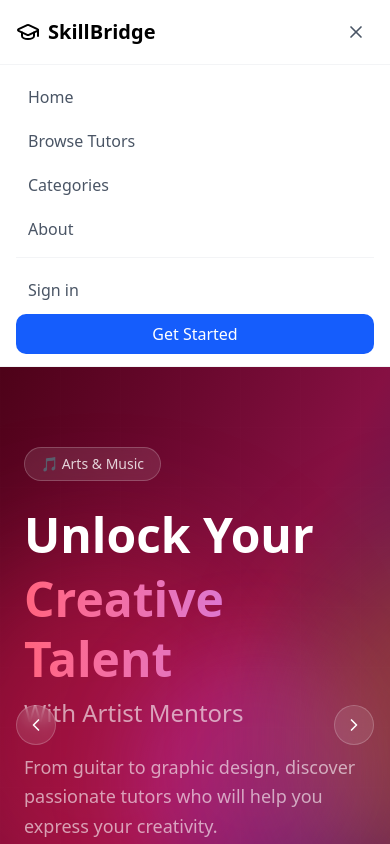
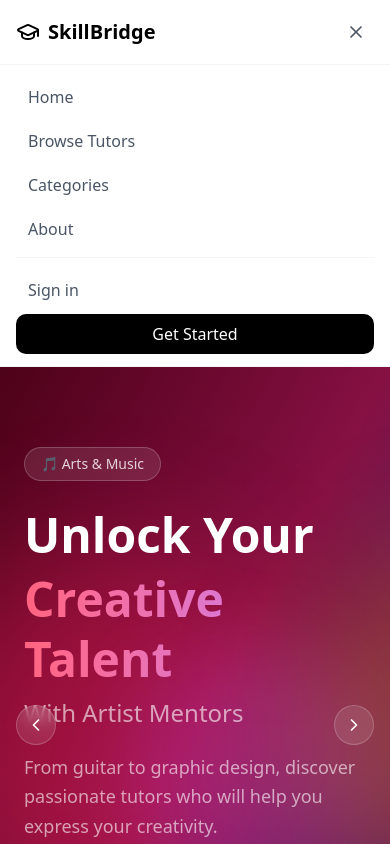
Before and after one commit to Fahad-smto/skill-bridge-frontend, a Next.js app: page / in a window 390 px wide. Both pictures are taken after a click on the button 356 px from the left and 32 px from the top of the page. Shown: the top 844 px of the page. Built offline with nearby package versions, Linux system fonts and the light colour scheme.

Commit message:
color changed

```diff
--- a/src/components/shared/NavBar.tsx
+++ b/src/components/shared/NavBar.tsx
@@ -191,7 +191,7 @@ export default function Navbar() {
               {user ? (
                 <>
                   <div className="flex items-center gap-3 px-3 py-2 mb-2">
-                    <div className="w-10 h-10 rounded-full bg-gradient-to-r from-blue-500 to-blue-600 flex items-center justify-center text-white font-bold">
+                    <div className="w-10 h-10 rounded-full bg-gradient-to-r from-black to-gray-800 flex items-center justify-center text-white font-bold">
                       {user.name?.charAt(0).toUpperCase()}
                     </div>
                     <div>
@@ -201,7 +201,7 @@ export default function Navbar() {
                   </div>
                   <Link
                     href={getDashboardRoute()}
-                    className="flex items-center gap-2 px-3 py-2 text-gray-600 hover:text-blue-600 hover:bg-gray-50 rounded-lg transition-colors"
+                    className="flex items-center gap-2 px-3 py-2 text-gray-600 hover:text-black hover:bg-gray-50 rounded-lg transition-colors"
                     onClick={() => setIsOpen(false)}
                   >
                     <LayoutDashboard className="w-4 h-4" />
@@ -219,14 +219,14 @@ export default function Navbar() {
                 <>
                   <Link
                     href="/login"
-                    className="block px-3 py-2 text-gray-600 hover:text-blue-600 hover:bg-gray-50 rounded-lg transition-colors"
+                    className="block px-3 py-2 text-gray-600 hover:text-black hover:bg-gray-50 rounded-lg transition-colors"
                     onClick={() => setIsOpen(false)}
                   >
                     Sign in
                   </Link>
                   <Link
                     href="/register"
-                    className="block px-3 py-2 mt-1 bg-blue-600 text-white text-center rounded-lg hover:bg-blue-700 transition-colors"
+                    className="block px-3 py-2 mt-1 bg-black text-white text-center rounded-lg hover:bg-gray-800 transition-colors"
                     onClick={() => setIsOpen(false)}
                   >
                     Get Started
```
